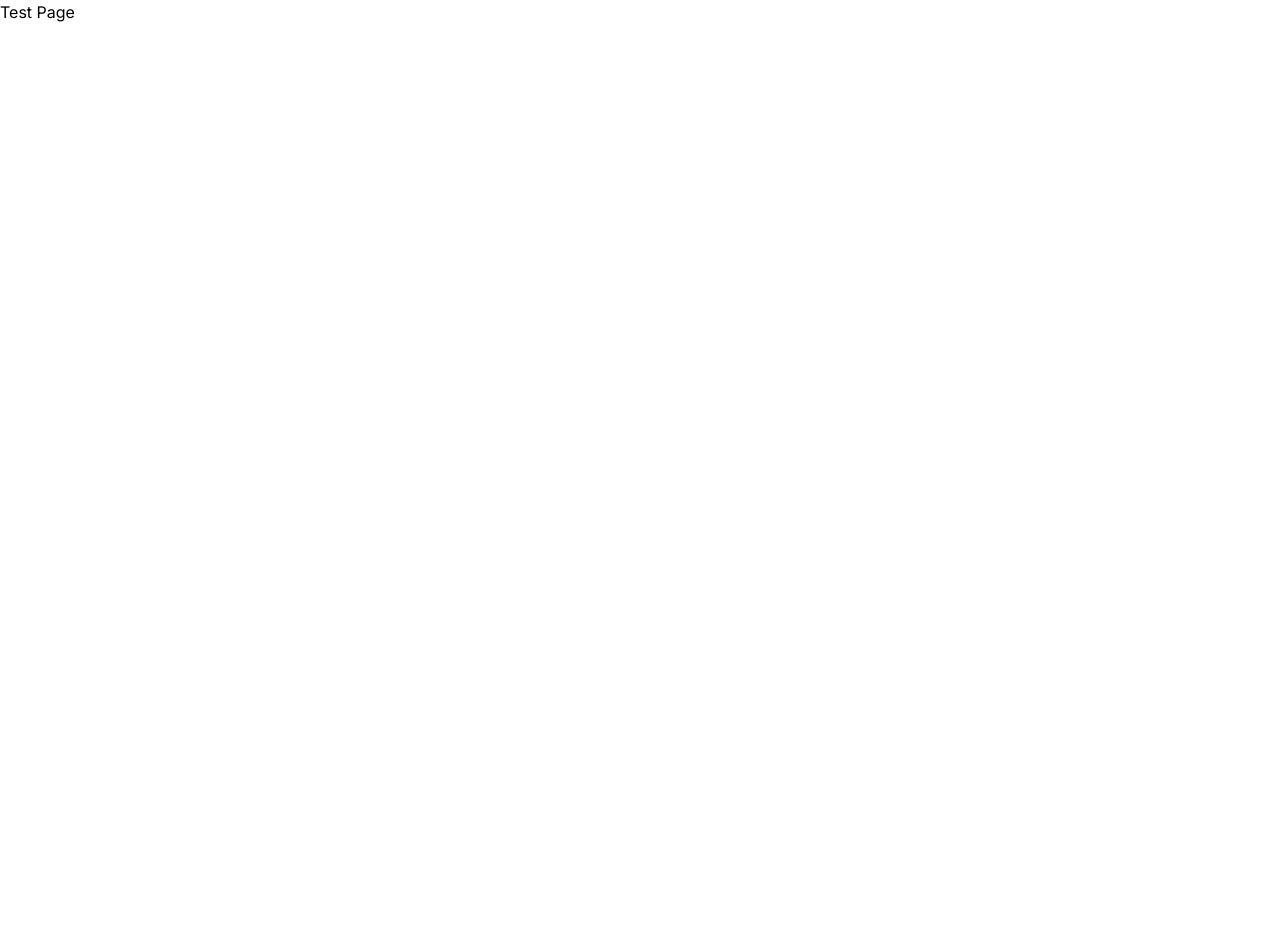
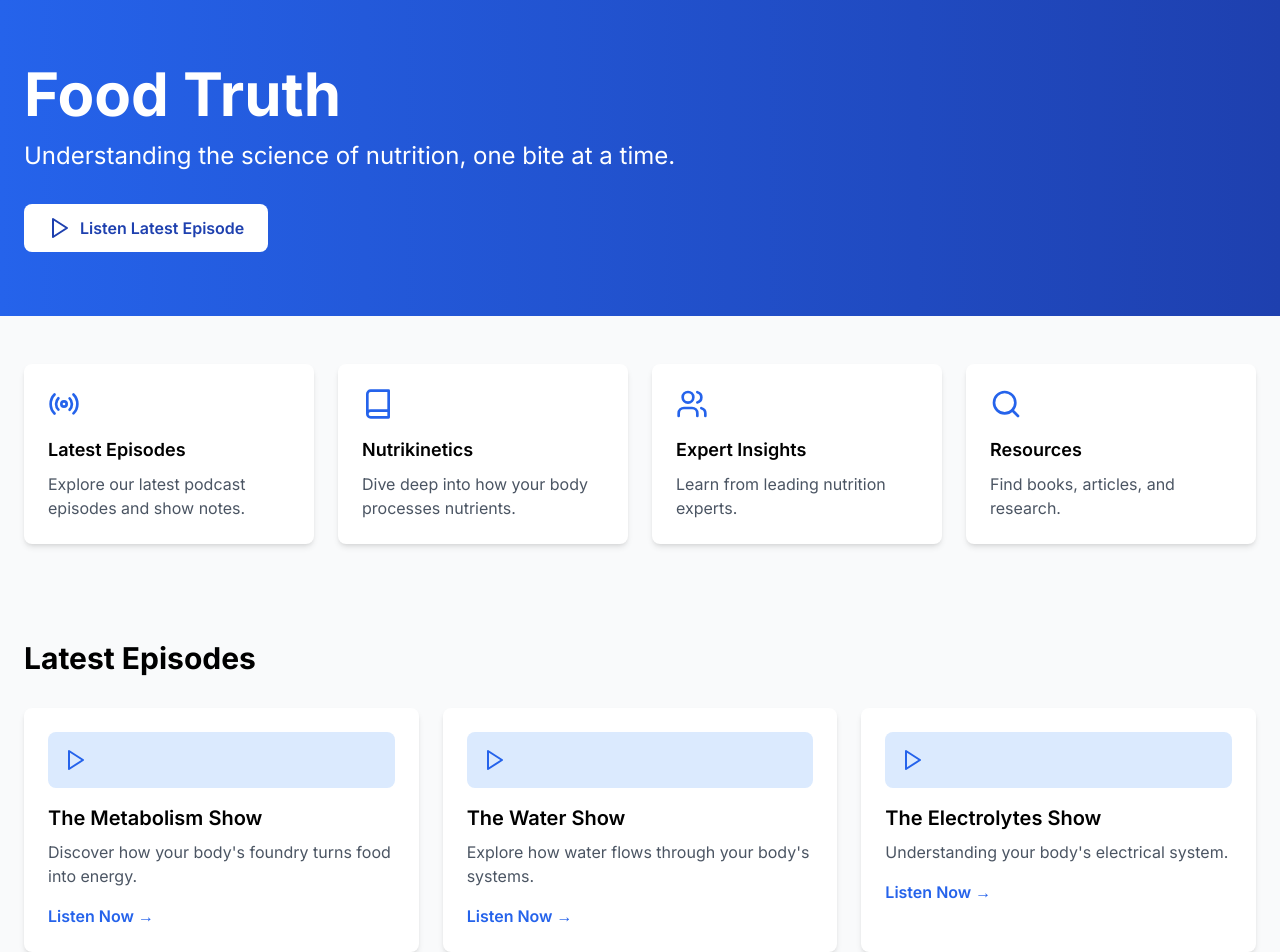
Before and after one commit to EricScottJohnston/foodtruth, a Next.js app: page / in a window 1280 px wide. Shown: the top 952 px of the page. Before the commit the page ends 800 px from the top, so only its background shows below. Built offline with nearby package versions, Linux system fonts and the light colour scheme.

Commit message:
Update page.js

```diff
--- a/app/page.js
+++ b/app/page.js
@@ -1,3 +1,102 @@
-export default function Page() {
-  return <h1>Test Page</h1>
+import React from 'react';
+import { Play, Book, Radio, Users, Search } from 'lucide-react';
+
+export default function Homepage() {
+  return (
+    <div className="min-h-screen bg-gray-50">
+      {/* Hero Section */}
+      <div className="bg-gradient-to-r from-blue-600 to-blue-800 text-white">
+        <div className="container mx-auto px-6 py-16">
+          <h1 className="text-4xl md:text-6xl font-bold mb-4">
+            Food Truth
+          </h1>
+          <p className="text-xl md:text-2xl mb-8">
+            Understanding the science of nutrition, one bite at a time.
+          </p>
+          <button className="bg-white text-blue-800 px-6 py-3 rounded-lg font-semibold flex items-center hover:bg-blue-50">
+            <Play className="mr-2" />
+            Listen Latest Episode
+          </button>
+        </div>
+      </div>
+
+      {/* Quick Navigation */}
+      <div className="container mx-auto px-6 py-12">
+        <div className="grid grid-cols-1 md:grid-cols-4 gap-6">
+          <div className="bg-white p-6 rounded-lg shadow-md hover:shadow-lg transition-shadow">
+            <Radio className="w-8 h-8 text-blue-600 mb-4" />
+            <h3 className="text-lg font-semibold mb-2">Latest Episodes</h3>
+            <p className="text-gray-600">Explore our latest podcast episodes and show notes.</p>
+          </div>
+          <div className="bg-white p-6 rounded-lg shadow-md hover:shadow-lg transition-shadow">
+            <Book className="w-8 h-8 text-blue-600 mb-4" />
+            <h3 className="text-lg font-semibold mb-2">Nutrikinetics</h3>
+            <p className="text-gray-600">Dive deep into how your body processes nutrients.</p>
+          </div>
+          <div className="bg-white p-6 rounded-lg shadow-md hover:shadow-lg transition-shadow">
+            <Users className="w-8 h-8 text-blue-600 mb-4" />
+            <h3 className="text-lg font-semibold mb-2">Expert Insights</h3>
+            <p className="text-gray-600">Learn from leading nutrition experts.</p>
+          </div>
+          <div className="bg-white p-6 rounded-lg shadow-md hover:shadow-lg transition-shadow">
+            <Search className="w-8 h-8 text-blue-600 mb-4" />
+            <h3 className="text-lg font-semibold mb-2">Resources</h3>
+            <p className="text-gray-600">Find books, articles, and research.</p>
+          </div>
+        </div>
+      </div>
+
+      {/* Featured Content */}
+      <div className="container mx-auto px-6 py-12">
+        <h2 className="text-3xl font-bold mb-8">Latest Episodes</h2>
+        <div className="grid grid-cols-1 md:grid-cols-3 gap-6">
+          <div className="bg-white p-6 rounded-lg shadow-md">
+            <div className="bg-blue-100 rounded-lg p-4 mb-4">
+              <Play className="w-6 h-6 text-blue-600" />
+            </div>
+            <h3 className="text-xl font-semibold mb-2">The Metabolism Show</h3>
+            <p className="text-gray-600 mb-4">Discover how your body's foundry turns food into energy.</p>
+            <button className="text-blue-600 font-semibold hover:text-blue-800">
+              Listen Now →
+            </button>
+          </div>
+          <div className="bg-white p-6 rounded-lg shadow-md">
+            <div className="bg-blue-100 rounded-lg p-4 mb-4">
+              <Play className="w-6 h-6 text-blue-600" />
+            </div>
+            <h3 className="text-xl font-semibold mb-2">The Water Show</h3>
+            <p className="text-gray-600 mb-4">Explore how water flows through your body's systems.</p>
+            <button className="text-blue-600 font-semibold hover:text-blue-800">
+              Listen Now →
+            </button>
+          </div>
+          <div className="bg-white p-6 rounded-lg shadow-md">
+            <div className="bg-blue-100 rounded-lg p-4 mb-4">
+              <Play className="w-6 h-6 text-blue-600" />
+            </div>
+            <h3 className="text-xl font-semibold mb-2">The Electrolytes Show</h3>
+            <p className="text-gray-600 mb-4">Understanding your body's electrical system.</p>
+            <button className="text-blue-600 font-semibold hover:text-blue-800">
+              Listen Now →
+            </button>
+          </div>
+        </div>
+      </div>
+
+      {/* Support Section */}
+      <div className="bg-gray-100">
+        <div className="container mx-auto px-6 py-12">
+          <div className="text-center">
+            <h2 className="text-3xl font-bold mb-4">Support Food Truth</h2>
+            <p className="text-gray-600 mb-8 max-w-2xl mx-auto">
+              Help us continue bringing you accurate, accessible nutrition science. Your support makes a difference.
+            </p>
+            <button className="bg-blue-600 text-white px-6 py-3 rounded-lg font-semibold hover:bg-blue-700">
+              Donate Now
+            </button>
+          </div>
+        </div>
+      </div>
+    </div>
+  );
 }
```
